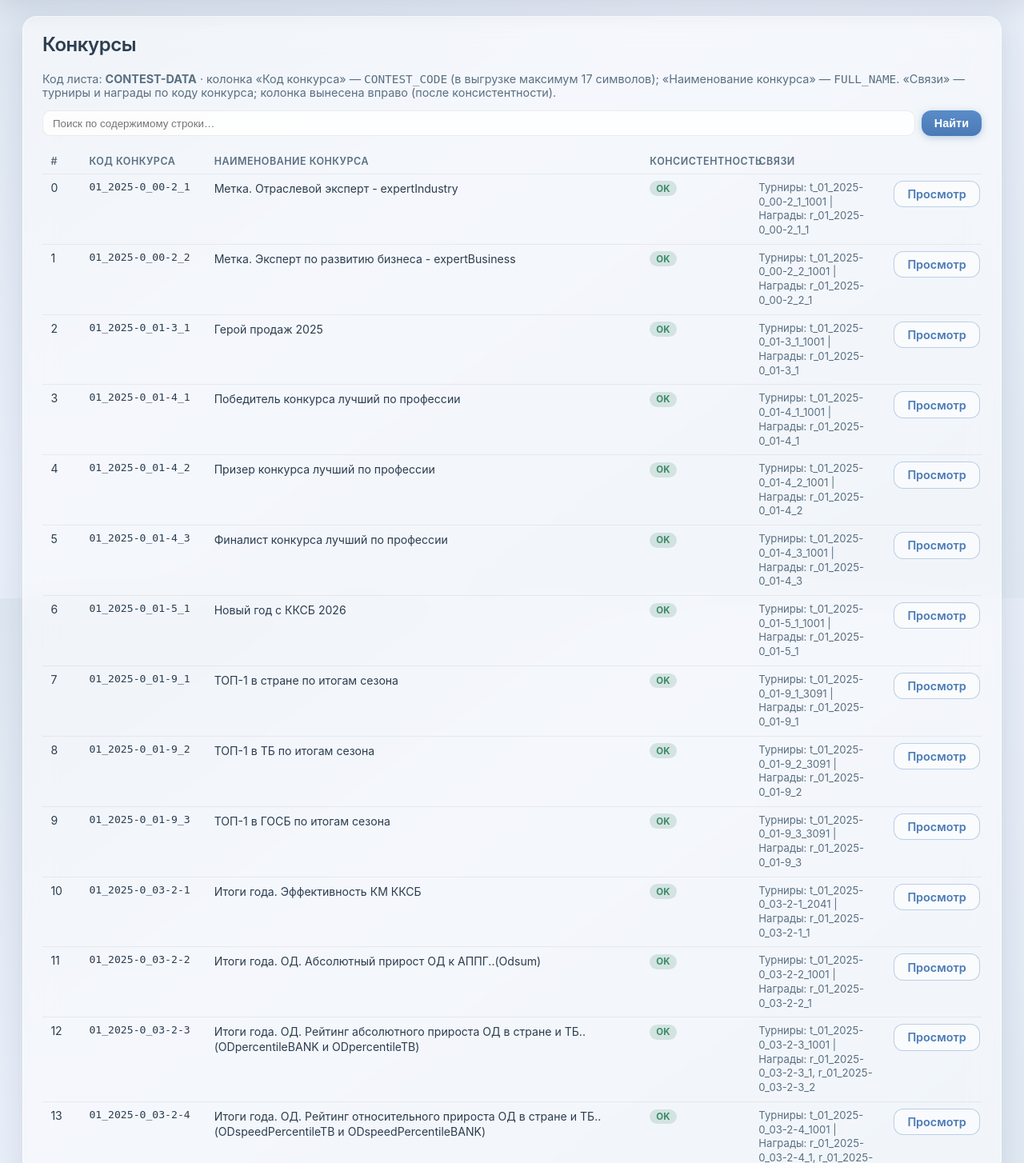
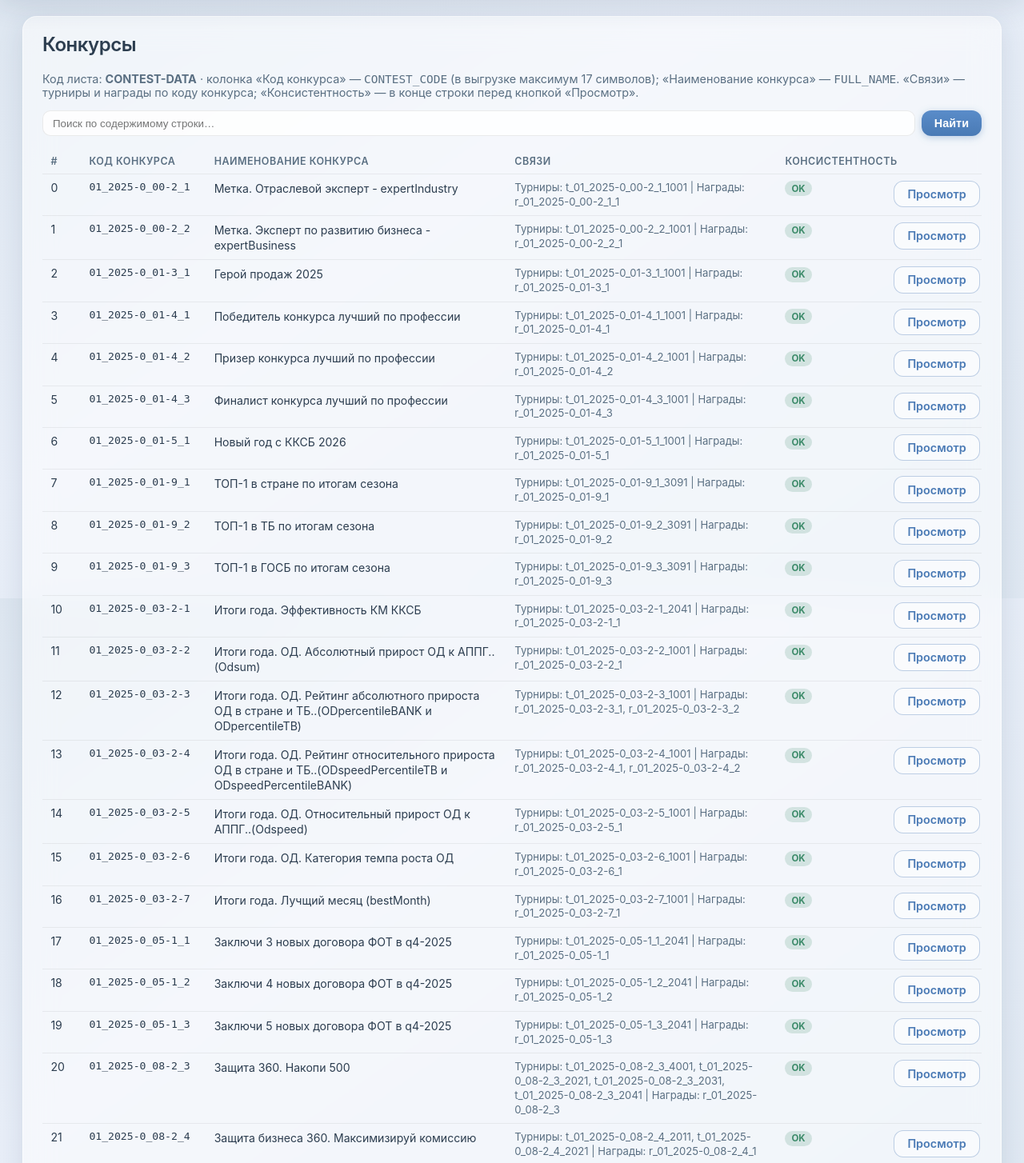
Before and after one commit to OrionFLASH/SPOD_GAME_Admin_UI, a FastAPI app: page /sheet/CONTEST-DATA in a window 1280 px wide. Shown: the part 52-1506 px from the top of the page at 80% size. Run offline with FastAPI, Linux system fonts and the light colour scheme.

Commit message:
Связи REWARD-LINK в меню: GROUP_CODE : REWARD_CODE; список конкурсов и подписи UI.
relations: _reward_link_preview вместо CONTEST_CODE в preview.
CONTEST-DATA: порядок колонок (связи перед консистентностью), перенос текста в списке.
README 0.2.27–0.2.28, раздел 1; editor_field_ui — русские подписи в config.json.

```diff
--- a/src/relations.py
+++ b/src/relations.py
@@ -66,9 +66,29 @@ def _group_link_preview(cells: Dict[str, str]) -> str:
     return text[:120] if len(text) > 120 else text
 
 
+def _reward_link_preview(cells: Dict[str, str]) -> str:
+    """
+    Подпись ссылки на строку REWARD-LINK в боковом меню «Связи»: «GROUP_CODE : REWARD_CODE».
+    Общий _preview_for_item не подходит: там раньше по порядку попадает CONTEST_CODE и в подписи
+    оказывается только код конкурса вместо пары группа — награда.
+    """
+    gc = (cells.get("GROUP_CODE") or "").strip()
+    rc = (cells.get("REWARD_CODE") or "").strip()
+    label = f"{gc} : {rc}" if (gc or rc) else ""
+    if not label:
+        label = "—"
+    text = ": " + label
+    return text[:120] if len(text) > 120 else text
+
+
 def _link_item(sheet_code: str, row_id: int, cells: Dict[str, str]) -> Dict[str, Any]:
     """Одна связанная строка: куда вести ссылку на редактирование и что показать в JSON."""
-    prev = _group_link_preview(cells) if sheet_code == "GROUP" else _preview_for_item(cells)
+    if sheet_code == "GROUP":
+        prev = _group_link_preview(cells)
+    elif sheet_code == "REWARD-LINK":
+        prev = _reward_link_preview(cells)
+    else:
+        prev = _preview_for_item(cells)
     return {
         "sheet_code": sheet_code,
         "row_id": row_id,
--- a/src/static/app.css
+++ b/src/static/app.css
@@ -215,10 +215,17 @@ table.data td {
   white-space: nowrap;
 }
 
-/* Список листа CONTEST-DATA («Конкурсы»): фиксированная ширина колонки кода по максимуму CONTEST_CODE в выгрузке IN/SPOD (17 символов) — 19ch; наименование широкое; «Связи» после «Консистентность». */
+/* Список листа CONTEST-DATA («Конкурсы»): код фиксированной ширины (до 17 символов в выгрузке — 19ch); наименование; «Связи» с переносом длинного текста; «Консистентность» в конце строки (перед «Просмотр»). */
 .data-list-contests {
   table-layout: fixed;
   width: 100%;
+}
+
+/* В fixed-таблице без min-width: 0 ячейки не сжимаются — длинный текст наезжает на соседние колонки. */
+.data-list-contests th,
+.data-list-contests td {
+  min-width: 0;
+  vertical-align: top;
 }
 
 .data-list-contests .col-contest-code {
@@ -226,7 +233,8 @@ table.data td {
   min-width: 19ch;
   max-width: 19ch;
   white-space: nowrap;
-  overflow: visible;
+  overflow: hidden;
+  text-overflow: ellipsis;
   word-break: normal;
 }
 
@@ -235,17 +243,29 @@ table.data td {
 }
 
 .data-list-contests .col-contest-name {
-  width: 58%;
-  min-width: 22rem;
+  width: 32%;
+  min-width: 10rem;
+  overflow-wrap: anywhere;
+  word-break: break-word;
 }
 
 .data-list-contests .col-contest-relations {
-  width: 18%;
-  min-width: 10rem;
+  width: auto;
+  min-width: 12rem;
+  overflow-wrap: anywhere;
+  word-break: break-word;
+}
+
+/* Для конкурсов связи без pre-line — перенос по ширине колонки (длинные строки без пробелов тоже ломаем). */
+.data-list-contests td.col-contest-relations.cell-relations-pre {
+  white-space: normal;
 }
 
 .data-list-contests .col-flag {
   width: 8.5rem;
+  min-width: 8.5rem;
+  max-width: 9rem;
+  white-space: nowrap;
 }
 
 /* На широком списке не ограничиваем текстовые и «связи» колонки узкими rem — таблица заполняет ширину */
--- a/src/templates/sheet_list.html
+++ b/src/templates/sheet_list.html
@@ -27,7 +27,7 @@
   {% elif sheet_code == "TOURNAMENT-SCHEDULE" %}
   <p class="muted">Код листа: <strong>{{ sheet_code }}</strong> · «Период» — <code>PERIOD_TYPE</code>; название конкурса — <code>FULL_NAME</code> из CONTEST-DATA; «Сезон» — <code>seasonCode</code> из JSON <code>TARGET_TYPE</code>. В «Связях»: код конкурса и награды (REWARD_CODE + GROUP_CODE) по REWARD-LINK. Фильтр по сезону — множественный выбор.</p>
   {% elif sheet_code == "CONTEST-DATA" %}
-  <p class="muted">Код листа: <strong>{{ sheet_code }}</strong> · колонка «Код конкурса» — <code>CONTEST_CODE</code> (в выгрузке максимум 17 символов); «Наименование конкурса» — <code>FULL_NAME</code>. «Связи» — турниры и награды по коду конкурса; колонка вынесена вправо (после консистентности).</p>
+  <p class="muted">Код листа: <strong>{{ sheet_code }}</strong> · колонка «Код конкурса» — <code>CONTEST_CODE</code> (в выгрузке максимум 17 символов); «Наименование конкурса» — <code>FULL_NAME</code>. «Связи» — турниры и награды по коду конкурса; «Консистентность» — в конце строки перед кнопкой «Просмотр».</p>
   {% else %}
   <p class="muted">Код листа: <strong>{{ sheet_code }}</strong> · в таблице: ключ, название из строки или связей, подтянутые турниры/конкурсы где применимо.</p>
   {% endif %}
@@ -130,14 +130,13 @@
           {% elif sheet_code == "CONTEST-DATA" %}
           <th class="col-contest-code">Код конкурса</th>
           <th class="col-contest-name">Наименование конкурса</th>
+          <th class="col-contest-relations">Связи</th>
+          <th class="col-flag">Консистентность</th>
           {% else %}
           <th>Ключ</th>
           <th>Название / описание</th>
           {% endif %}
-          {% if sheet_code == "CONTEST-DATA" %}
-          <th class="col-flag">Консистентность</th>
-          <th class="col-contest-relations">Связи</th>
-          {% elif sheet_code != "REWARD-LINK" %}
+          {% if sheet_code != "CONTEST-DATA" and sheet_code != "REWARD-LINK" %}
           <th>Связи</th>
           {% endif %}
           {% if sheet_code != "CONTEST-DATA" %}
@@ -174,11 +173,7 @@
           {% elif sheet_code == "CONTEST-DATA" %}
           <td class="cell-mono col-contest-code">{{ r.preview }}</td>
           <td class="cell-wrap col-contest-name">{{ r.title_line }}</td>
-          {% else %}
-          <td class="cell-mono">{{ r.preview }}</td>
-          <td class="cell-wrap">{{ r.title_line }}</td>
-          {% endif %}
-          {% if sheet_code == "CONTEST-DATA" %}
+          <td class="cell-wrap cell-muted cell-relations-pre col-contest-relations">{{ r.relations_line }}</td>
           <td class="col-flag">
             {% if r.ok %}
             <span class="badge badge-ok">OK</span>
@@ -186,8 +181,11 @@
             <span class="badge badge-bad">Проблемы</span>
             {% endif %}
           </td>
-          <td class="cell-wrap cell-muted cell-relations-pre col-contest-relations">{{ r.relations_line }}</td>
-          {% elif sheet_code != "REWARD-LINK" %}
+          {% else %}
+          <td class="cell-mono">{{ r.preview }}</td>
+          <td class="cell-wrap">{{ r.title_line }}</td>
+          {% endif %}
+          {% if sheet_code != "CONTEST-DATA" and sheet_code != "REWARD-LINK" %}
           <td class="cell-wrap cell-muted cell-relations-pre">{{ r.relations_line }}</td>
           {% endif %}
           {% if sheet_code != "CONTEST-DATA" %}
```
Also changed, not shown: README.md, config.json.
